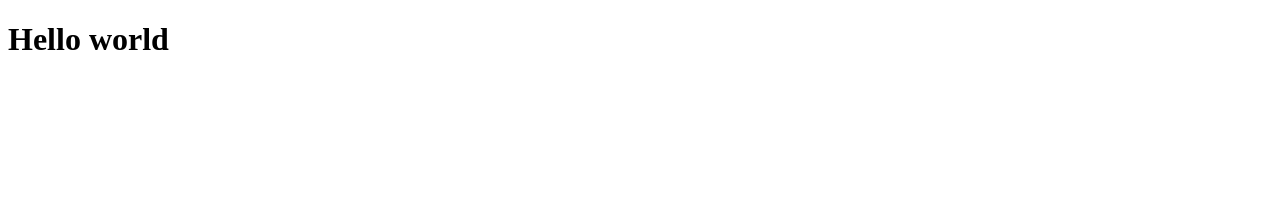
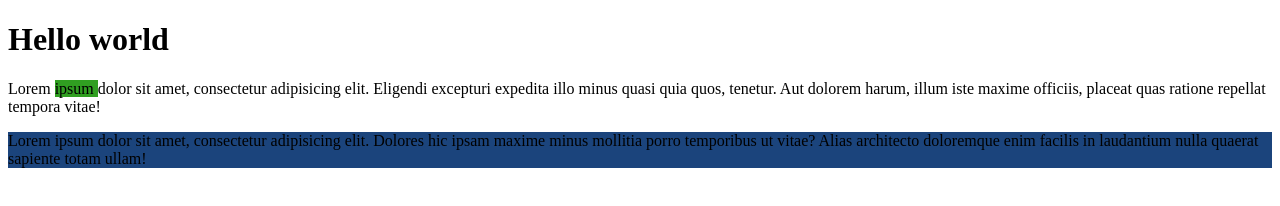
Before and after one commit to Michal9200/html, a plain HTML site: page index.html in a window 1280 px wide. Drawn offline with Linux system fonts and the light colour scheme.

Commit message:
zadanie 3

```diff
--- a/index.html
+++ b/index.html
@@ -5,6 +5,12 @@
     <title>Title</title>
 </head>
 <body>
-<h1>Hello world<h1>
+<h1>Hello world</h1>
+<p>Lorem <span style="background-color:#309f21">ipsum </span> dolor sit amet, consectetur adipisicing elit.
+    Eligendi excepturi expedita illo minus quasi quia quos, tenetur. Aut dolorem harum, illum iste maxime officiis,
+    placeat quas ratione repellat tempora vitae!</p>
+<div style="background-color: #1b447c"> Lorem ipsum dolor sit amet, consectetur adipisicing elit.
+    Dolores hic ipsam maxime minus mollitia porro temporibus ut vitae? Alias architecto doloremque
+    enim facilis in laudantium nulla quaerat sapiente totam ullam!</div>
 </body>
 </html>
```
